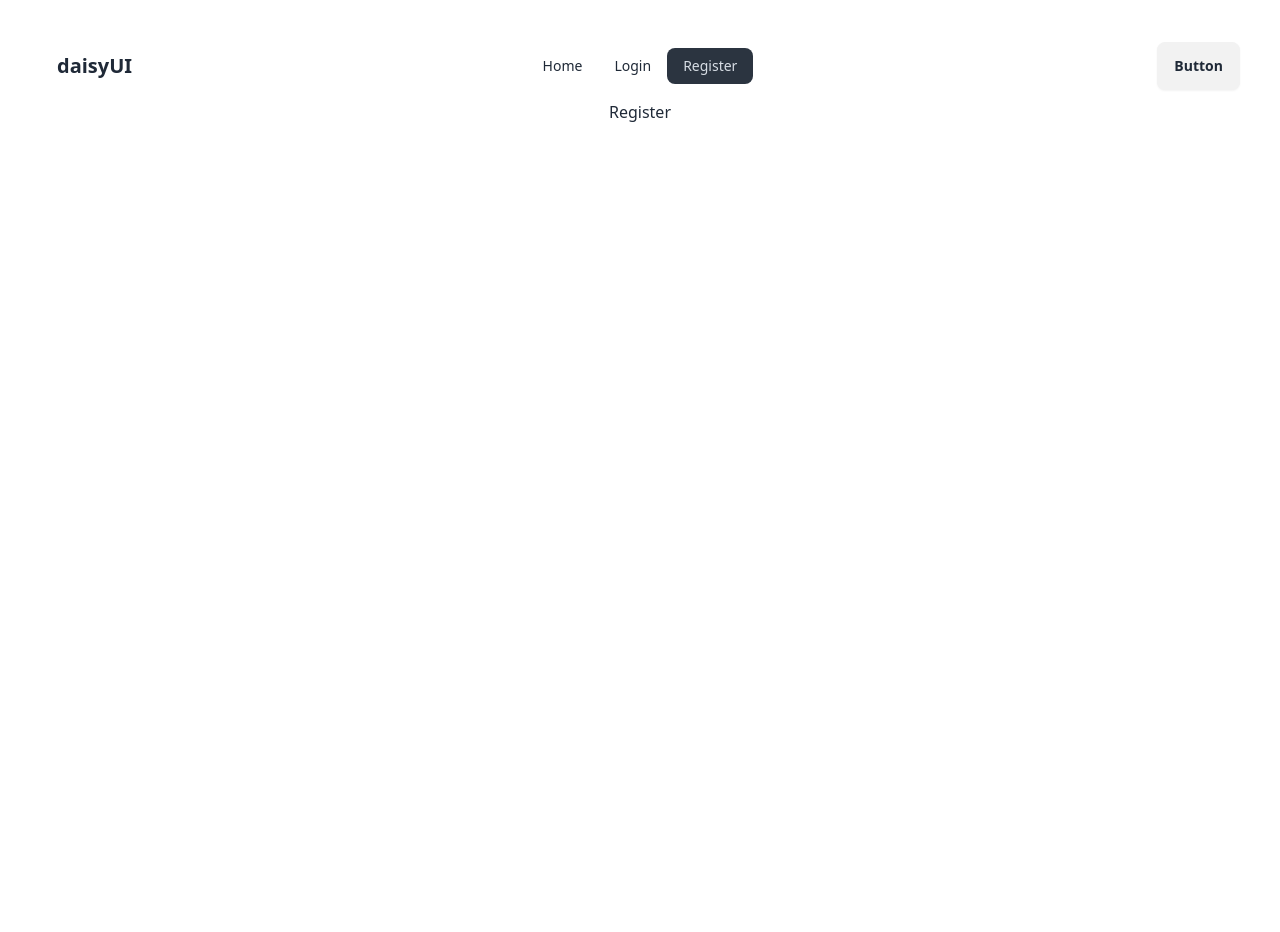
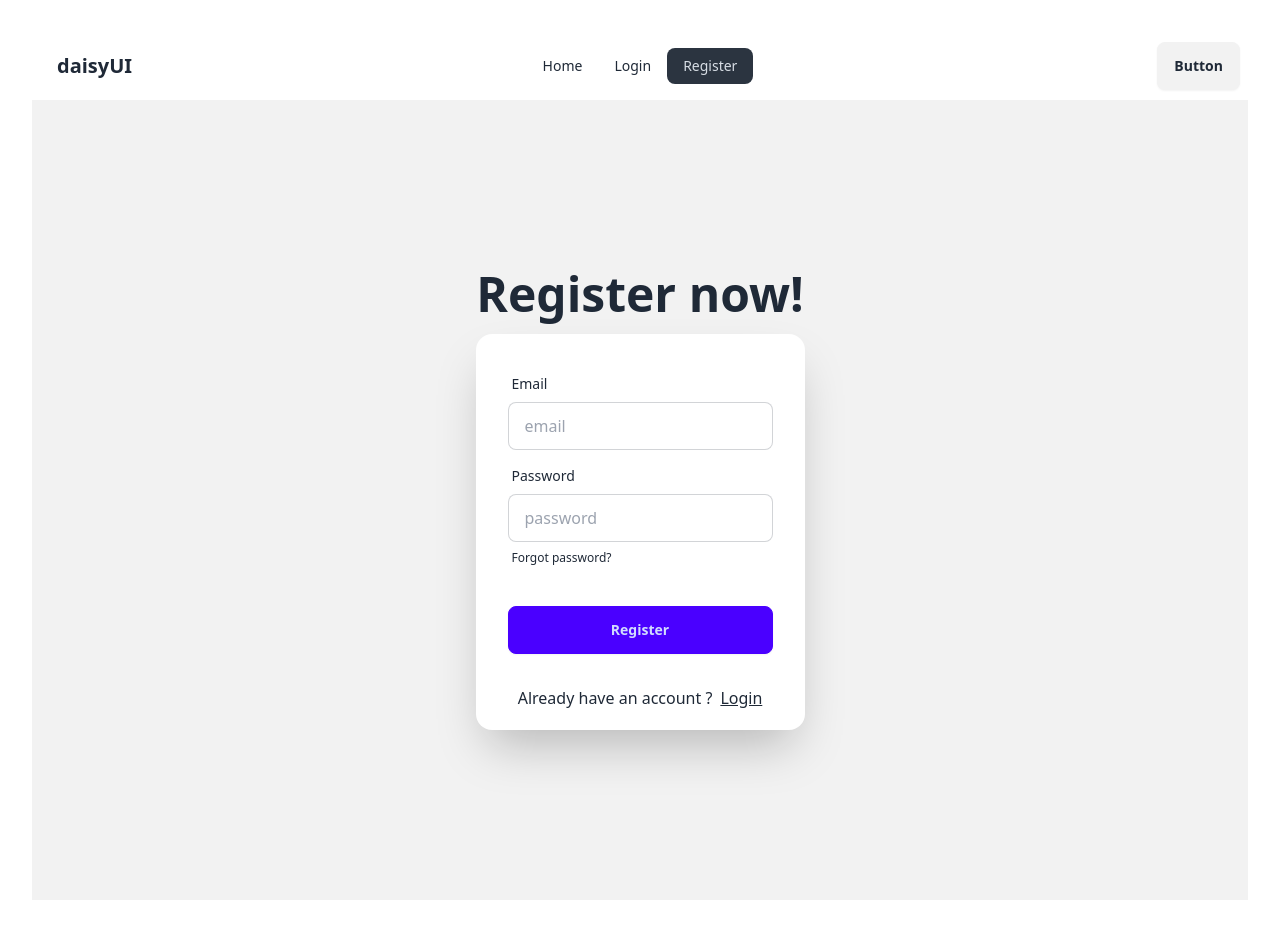
Before and after one commit to Rubaeid-Sanjid/react-auth-integration-and-private-route, a React (Vite) app: page /register in a window 1280 px wide. Before the commit the page ends 800 px from the top, so only its background shows below. Built offline with nearby package versions, Linux system fonts and the light colour scheme.

Commit message:
Login and Register form created

```diff
--- a/src/pages/Login/Login.jsx
+++ b/src/pages/Login/Login.jsx
@@ -1,10 +1,65 @@
+import { Link } from "react-router-dom";
 
 const Login = () => {
-    return (
-        <div>
-            <h3>Login</h3>
+
+    const handleLogin = (e)=>{
+        e.preventDefault();
+        const email = e.target.email.value;
+        const password = e.target.password.value;
+
+        console.log(email, password);
+    }
+  return (
+    <div className="hero min-h-screen bg-base-200">
+      <div className="hero-content flex-col">
+        <div className="text-center lg:text-left">
+          <h1 className="text-5xl font-bold">Login now!</h1>
         </div>
-    );
+        <div className="card shrink-0 w-full max-w-sm shadow-2xl bg-base-100">
+          <form onSubmit={handleLogin} className="card-body">
+            <div className="form-control">
+              <label className="label">
+                <span className="label-text">Email</span>
+              </label>
+              <input
+                type="email"
+                name= "email"
+                placeholder="email"
+                className="input input-bordered"
+                required
+              />
+            </div>
+            <div className="form-control">
+              <label className="label">
+                <span className="label-text">Password</span>
+              </label>
+              <input
+                type="password"
+                name="password"
+                placeholder="password"
+                className="input input-bordered"
+                required
+              />
+              <label className="label">
+                <a href="#" className="label-text-alt link link-hover">
+                  Forgot password?
+                </a>
+              </label>
+            </div>
+            <div className="form-control mt-6">
+              <button className="btn btn-primary">Login</button>
+            </div>
+          </form>
+          <h2 className="mb-5">
+            Don't have any account ?
+            <Link to={"/register"} className="ml-2 underline">
+              Register
+            </Link>{" "}
+          </h2>
+        </div>
+      </div>
+    </div>
+  );
 };
 
 export default Login;
--- a/src/pages/Register/Register.jsx
+++ b/src/pages/Register/Register.jsx
@@ -1,11 +1,65 @@
-
+import { Link } from "react-router-dom";
 
 const Register = () => {
-    return (
-        <div>
-            <h2>Register</h2>
+  const handleRegister = (e) => {
+    e.preventDefault();
+    const email = e.target.email.value;
+    const password = e.target.password.value;
+
+    console.log(email, password);
+  };
+
+  return (
+    <div className="hero min-h-screen bg-base-200">
+      <div className="hero-content flex-col">
+        <div className="text-center lg:text-left">
+          <h1 className="text-5xl font-bold">Register now!</h1>
         </div>
-    );
+        <div className="card shrink-0 w-full max-w-sm shadow-2xl bg-base-100">
+          <form onSubmit={handleRegister} className="card-body">
+            <div className="form-control">
+              <label className="label">
+                <span className="label-text">Email</span>
+              </label>
+              <input
+                type="email"
+                name="email"
+                placeholder="email"
+                className="input input-bordered"
+                required
+              />
+            </div>
+            <div className="form-control">
+              <label className="label">
+                <span className="label-text">Password</span>
+              </label>
+              <input
+                type="password"
+                name="password"
+                placeholder="password"
+                className="input input-bordered"
+                required
+              />
+              <label className="label">
+                <a href="#" className="label-text-alt link link-hover">
+                  Forgot password?
+                </a>
+              </label>
+            </div>
+            <div className="form-control mt-6">
+              <button className="btn btn-primary">Register</button>
+            </div>
+          </form>
+          <h2 className="mb-5">
+            Already have an account ?
+            <Link to={"/login"} className="ml-2 underline">
+              Login
+            </Link>{" "}
+          </h2>
+        </div>
+      </div>
+    </div>
+  );
 };
 
 export default Register;
```
Also changed, not shown: 1 other file (tests, documents, lock files or other folders).
